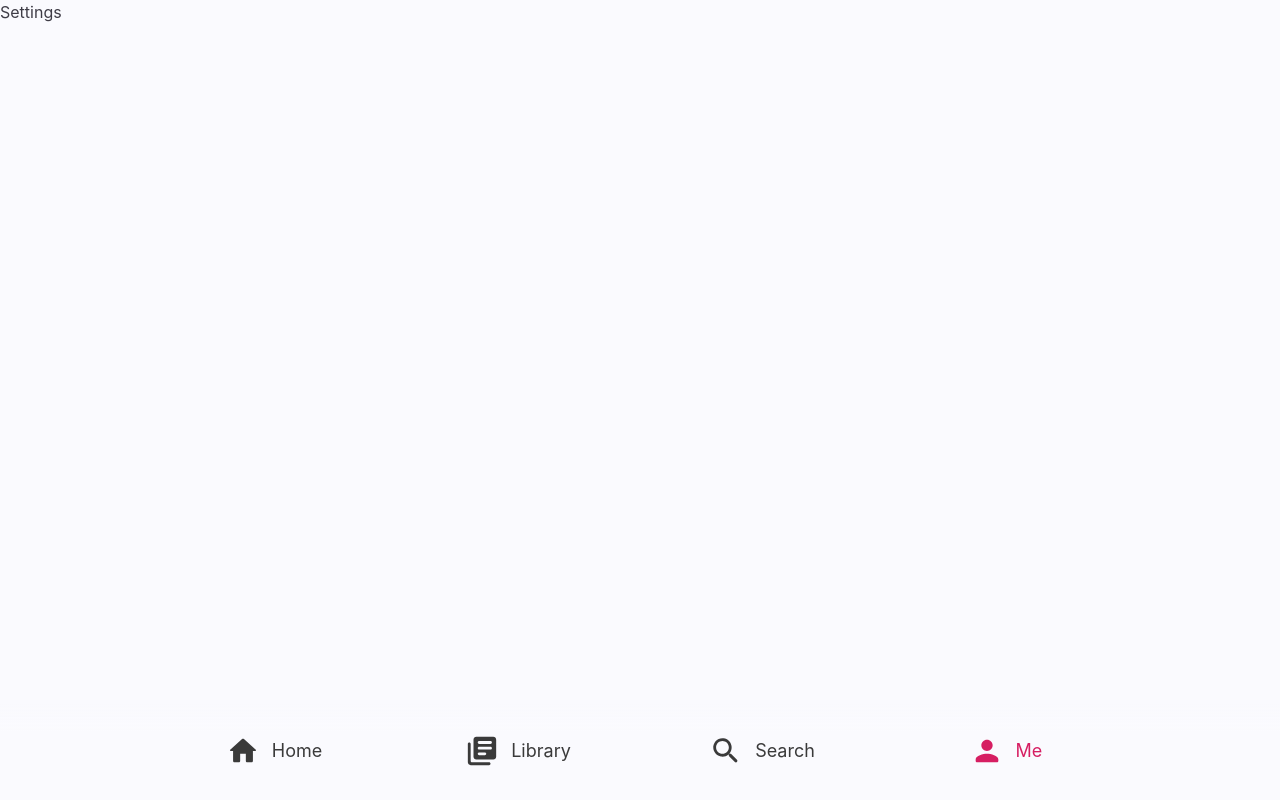
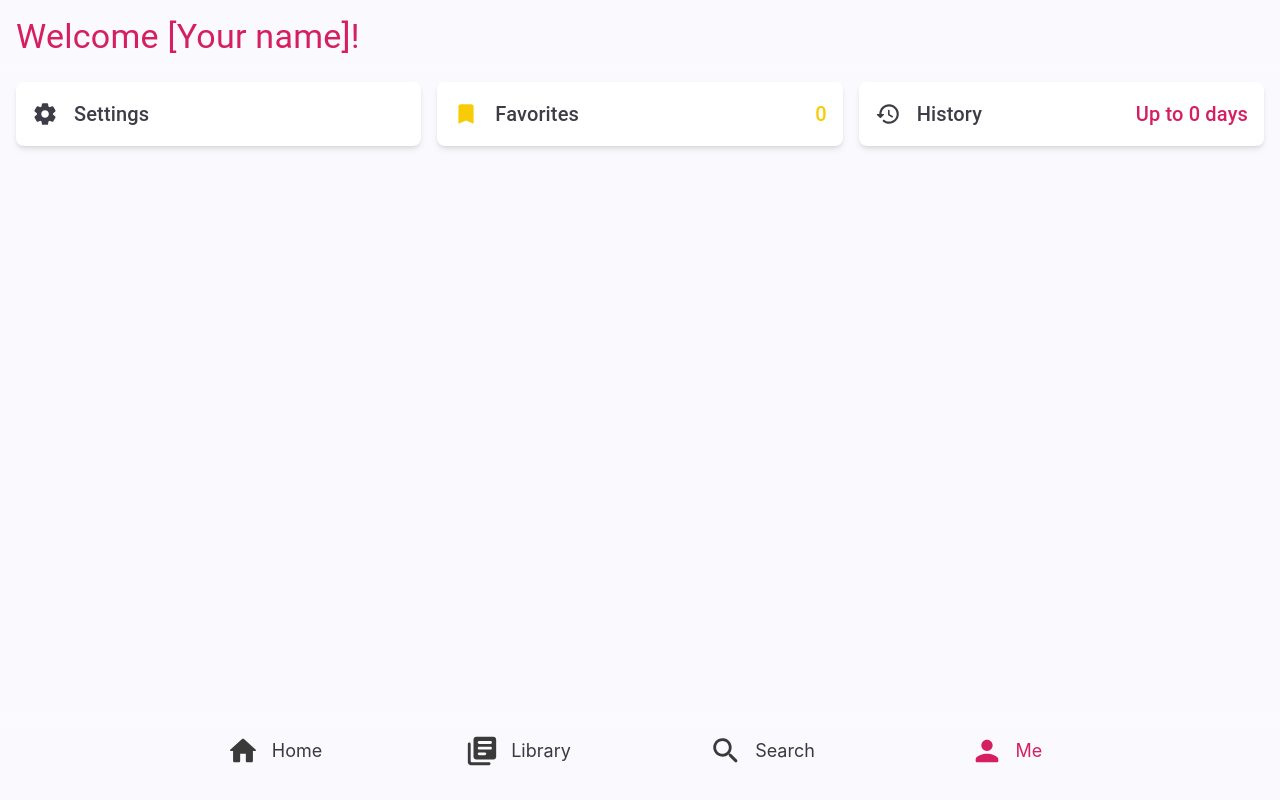
Before and after one commit to kukuckarastislav/lyrics-library, a React (Vite) app in the folder lyrics-library-react/: page /me in a window 1280 px wide. Built offline with nearby package versions, Linux system fonts and the light colour scheme.

Commit message:
feat: me page, set your name

```diff
--- a/lyrics-library-react/src/index.css
+++ b/lyrics-library-react/src/index.css
@@ -82,6 +82,22 @@ a, button{
     text-center;
 }
 
+.llCard{
+  @apply rounded-lg p-4 mb-2
+  ;
+  background-color: var(--bg-ui-color-card);
+  box-shadow: var(--card-shadow);
+  transition: transform 80ms ease;
+}
+
+.llCard:hover{
+  background-color: var(--bg-ui-color);
+}
+
+.llCard:active{
+  transform: scale(0.98);
+}
+
 /*
 @media (prefers-color-scheme: light) {
   :root {
--- a/lyrics-library-react/src/models/UserSettings.ts
+++ b/lyrics-library-react/src/models/UserSettings.ts
@@ -9,7 +9,7 @@ export class SongHistory {
 
 export class UserSettings {
     constructor(
-        public name: string = '',
+        public name: string = '[Your name]',
         public activeSongId: number = 0,
 
         public uiMode: string = 'light', // dark, light
@@ -101,6 +101,15 @@ export class UserSettings {
         this.saveToLocalStorage();
     }
 
+    public setUserName(name: string): void {
+        this.name = name;
+        this.saveToLocalStorage();
+    }
+
+    public getNumberOfHistoryDays(): number {
+        return this.songHistory.length;
+    }
+
 
     //
 
--- a/lyrics-library-react/src/pages/MePage.module.scss
+++ b/lyrics-library-react/src/pages/MePage.module.scss
@@ -1,3 +1,28 @@
 .MePageCss{
 
+
+    :global{
+
+        .topHeader{
+            @apply pt-4 pb-6 px-4;
+            width: 100%;
+            position: fixed;
+            top: 0;
+            background: var(--bg-ui-color);
+            background: linear-gradient(180deg, var(--bg-ui-color) 80%, rgba(0,0,0,0) 100%);
+
+            .libraryLabel {
+
+                color: var(--text-ui-active-color);
+            }
+        }
+
+        .contentContainer{
+            @apply grid grid-cols-1 gap-2 mx-4
+                sm:grid-cols-2 sm:gap-3
+                lg:grid-cols-3 lg:gap-4
+                2xl:grid-cols-4 2xl:gap-6;
+        }
+
+    }
 }
--- a/lyrics-library-react/src/pages/MePage.tsx
+++ b/lyrics-library-react/src/pages/MePage.tsx
@@ -1,13 +1,94 @@
 import { Link } from 'react-router-dom';
 import style from './MePage.module.scss';
+import { Typography } from '@mui/material';
+import { useEffect, useState } from 'react';
+
+import userSettings from '../models/UserSettings';
+
+import SettingsRoundedIcon from '@mui/icons-material/SettingsRounded';
+import BookmarkRoundedIcon from '@mui/icons-material/BookmarkRounded';
+import RestoreRoundedIcon from '@mui/icons-material/RestoreRounded';
 
 export default function MePage() {
+
+  const [, setHeaderHeight] = useState(0);
+
+  useEffect(() => {
+    // Calculate the height of the header
+    const headerElement = document.getElementById('mePage_header');
+    const newHeaderHeight = headerElement ? headerElement.offsetHeight : 0;
+
+    // Set the height in the state
+    setHeaderHeight(newHeaderHeight);
+
+    // Update the margin-top of the section
+    const sectionElement = document.getElementById('mePage_container');
+
+    if (sectionElement) {
+      sectionElement.style.marginTop = newHeaderHeight + 'px';
+    }
+
+    // Recalculate and update on window resize
+    const handleResize = () => {
+      setHeaderHeight(headerElement!.offsetHeight);
+      sectionElement!.style.marginTop = headerElement!.offsetHeight + 'px';
+    };
+
+
+    window.addEventListener('resize', handleResize);
+
+    // Clean up the event listener on component unmount
+    return () => {
+      window.removeEventListener('resize', handleResize);
+    };
+  }, []);
 
   return (
     <div className={style.MePageCss}>
 
+      <div className='topHeader' id="mePage_header">
+        <div className='flex items-center gap-2'>
+          <Typography variant="h4" sx={{ color: 'var(--text-ui-active-color)' }} className=''>
+            Welcome {userSettings.name}!
+          </Typography>
+        </div>
+      </div>
 
-      <Link to='/settings' className=''>Settings</Link>
+
+      <div id="mePage_container" className='contentContainer'>
+        <Link to='/settings' className=''>
+          <div className='llCard flex items-center gap-4'>
+            <SettingsRoundedIcon sx={{fontSize: 26}} />
+            <Typography variant="h6">Settings</Typography>
+          </div>
+        </Link>
+
+        <Link to='/favorite' className=''>
+          <div className='llCard flex items-center gap-4'>
+            <BookmarkRoundedIcon
+              className=''
+              sx={{ fontSize: 26, color: 'var(--button-bookmark-ui-color)' }} />
+            <Typography variant="h6">Favorites</Typography>
+            <Typography variant="h6" sx={{ marginLeft: 'auto', color: 'var(--button-bookmark-ui-color)' }}>
+              {userSettings.songFavorites.length}
+            </Typography>
+          </div>
+        </Link>
+
+        <Link to='/history' className=''>
+          <div className='llCard flex items-center gap-4'>
+            <RestoreRoundedIcon sx={{fontSize: 26}} />
+            <Typography variant="h6">History</Typography>
+            <Typography variant="h6"
+              sx={{ marginLeft: 'auto', color: 'var(--text-ui-active-color)' }}>
+              Up to {userSettings.getNumberOfHistoryDays()} days
+            </Typography>
+          </div>
+        </Link>
+      </div>
+
+
+
 
 
     </div>
--- a/lyrics-library-react/src/pages/SettingsPage.module.scss
+++ b/lyrics-library-react/src/pages/SettingsPage.module.scss
@@ -41,6 +41,18 @@
                 color: var(--text-ui-color);
                 border-color: var(--text-ui-color);
             }
+
+            .userNameInput{
+                @apply h-12 px-4 rounded-lg;
+                border: 2px solid rgb(240,240,240);
+                font-size: 1.2rem;
+                color: var(--text-ui-active-color);
+                outline: none;
+                &:focus{
+                    border: 2px solid var(--text-ui-active-color);
+                }
+                background-color: var(--bg-ui-color-card);
+            }
         }
 
         .topHeader{
--- a/lyrics-library-react/src/pages/SettingsPage.tsx
+++ b/lyrics-library-react/src/pages/SettingsPage.tsx
@@ -74,6 +74,15 @@ export default function SettingsPage() {
     userSettings.setTextAlign(newAlignment);
   };
 
+  ///
+  const [userName, setUserName] = React.useState(userSettings.name);
+
+  const handleUserNameChange = (e: React.ChangeEvent<HTMLInputElement>) => {
+    const value = e.target.value;
+    setUserName(value);
+    userSettings.setUserName(value);
+  }
+
 
   return (
     <div className={style.SettingsPageCss}>
@@ -84,6 +93,10 @@ export default function SettingsPage() {
 
       <div className='settingsContainer'>
 
+        <Typography variant="h6">Your Name</Typography>
+        <input className='userNameInput' type="text" value={userName} onChange={handleUserNameChange} />
+
+        <br /> <br />
         <Typography variant="h6">Font size</Typography>
         <div className='flex gap-4 items-center'>
           <RemoveRoundedIcon sx={{ fontSize: 36 }} className='iconButtonll cursor-pointer' onClick={handleDecreaseFontSize} />
```
